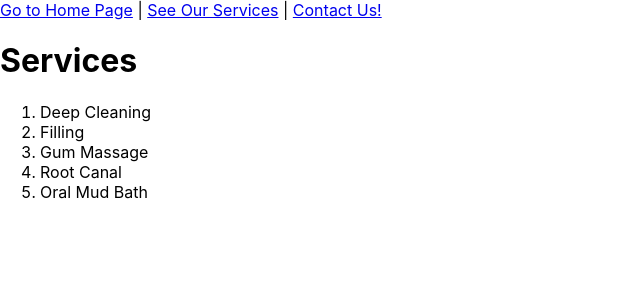
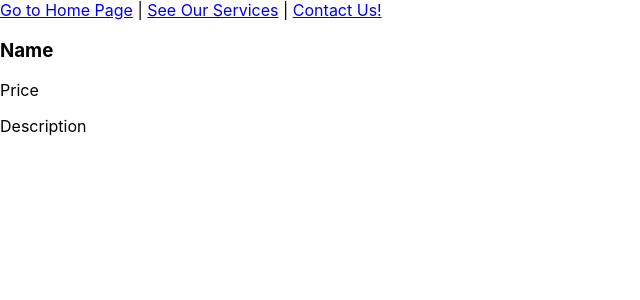
Before and after one commit to devin-lynch/dental-react-spa, a React (Create React App) app: page /services/1 in a window 1280 px wide. Shown: the top 300 px of the page, without its empty margins (0-640 px from the left). Built offline with nearby package versions, Linux system fonts and the light colour scheme.

Commit message:
Add service links

```diff
--- a/src/App.js
+++ b/src/App.js
@@ -1,7 +1,10 @@
 import { BrowserRouter, Routes, Route, Link } from 'react-router-dom'
+
+import serviceDetails from "./data/serviceDetails"
 
 import Home from "./components/pages/Home";
 import Services from "./components/pages/Services"
+import Service from "./components/pages/Service"
 import Contact from "./components/pages/Contact"
 import Header from "./components/partials/Header"
 
@@ -16,15 +19,20 @@ export default function App() {
   ]
 
   return (
-      <BrowserRouter>
-        <Header />
-        <Routes>
-          <Route path='/' element={<Home />} />
+    <BrowserRouter>
+      <Header />
+      <Routes>
+          <Route path="/" element={<Home />} />
           <Route
-            path='services/*'
-            element={<Services services={services} />} />
-          <Route path='contact' element={<Contact />} />
-        </Routes>
-      </BrowserRouter>
+              path="/services"
+              element={<Services services={serviceDetails} />}
+          />
+          <Route
+              path="/services/:id"
+              element={<Service services={serviceDetails} />}
+          />
+          <Route path="/contact" element={<Contact />} />
+      </Routes>
+    </BrowserRouter>
   );
 }
--- /dev/null
+++ b/src/components/pages/Service.jsx
@@ -0,0 +1,16 @@
+import { useParams } from 'react-router-dom'
+
+export default function Service(props) {
+    let { id } = useParams()
+    // console.log('PARAM:', id)
+    const service = props.services.find((service) =>
+    service.id.toString() === id)
+    // console.log('ONE SERVICE', service)
+    return (
+        <div>
+            <h3>Name</h3>
+            <p>Price</p>
+            <p>Description</p>
+        </div>
+    )
+}
--- a/src/components/pages/Services.jsx
+++ b/src/components/pages/Services.jsx
@@ -1,7 +1,18 @@
+import { Link } from 'react-router-dom'
+
 export default function Services(props) {
 
     const servicesArr = props.services.map((service, i) => {
-        return <li key={`service-${i}`}>{service}</li>
+        return (
+            <li key={`li-${i}`}>
+                <Link
+                    to={`/services/${service.id}`}
+                    key={`service-${i}`}
+                >
+                    {service.name}
+                </Link>
+            </li>
+        )
     })
 
     return (
```
